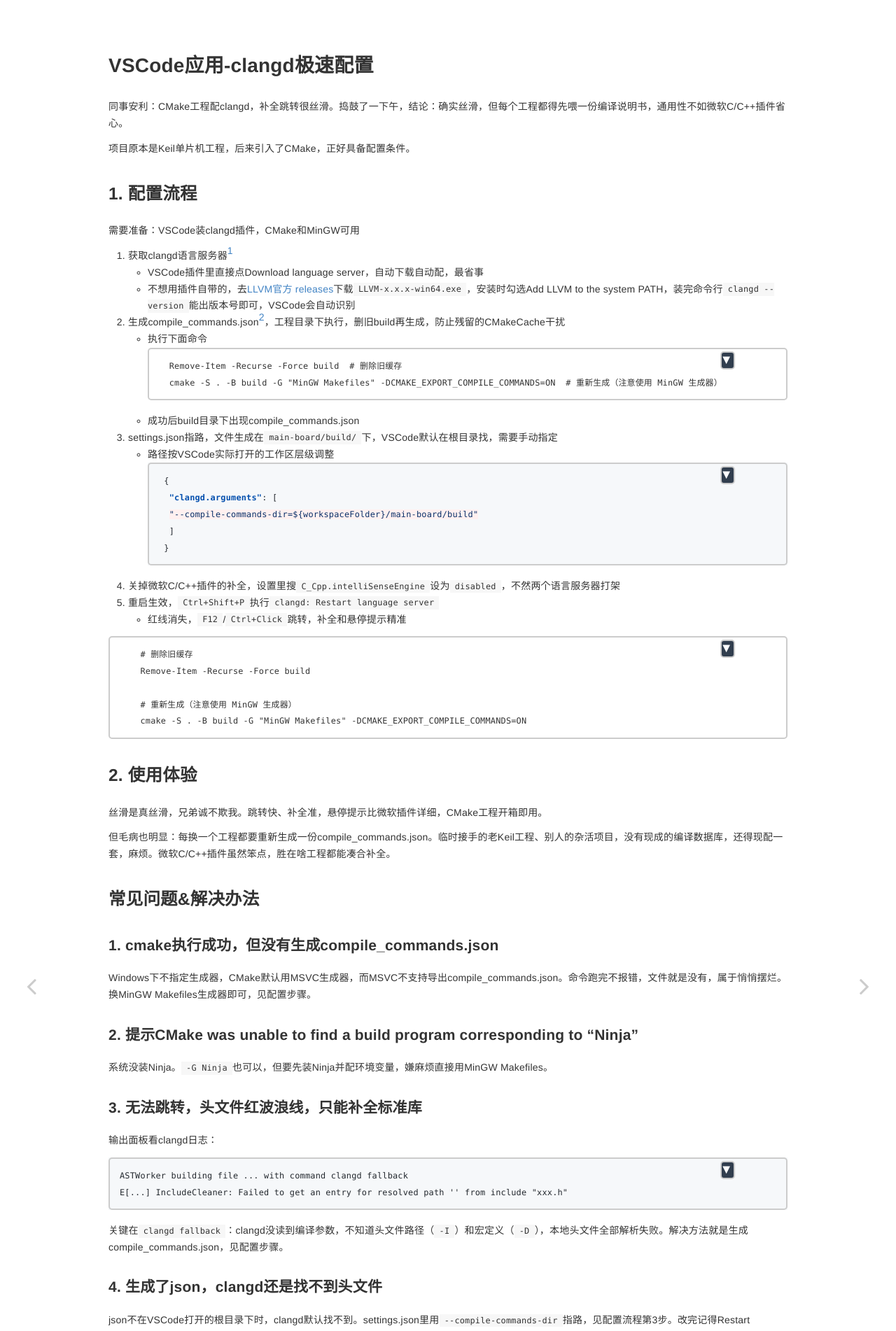
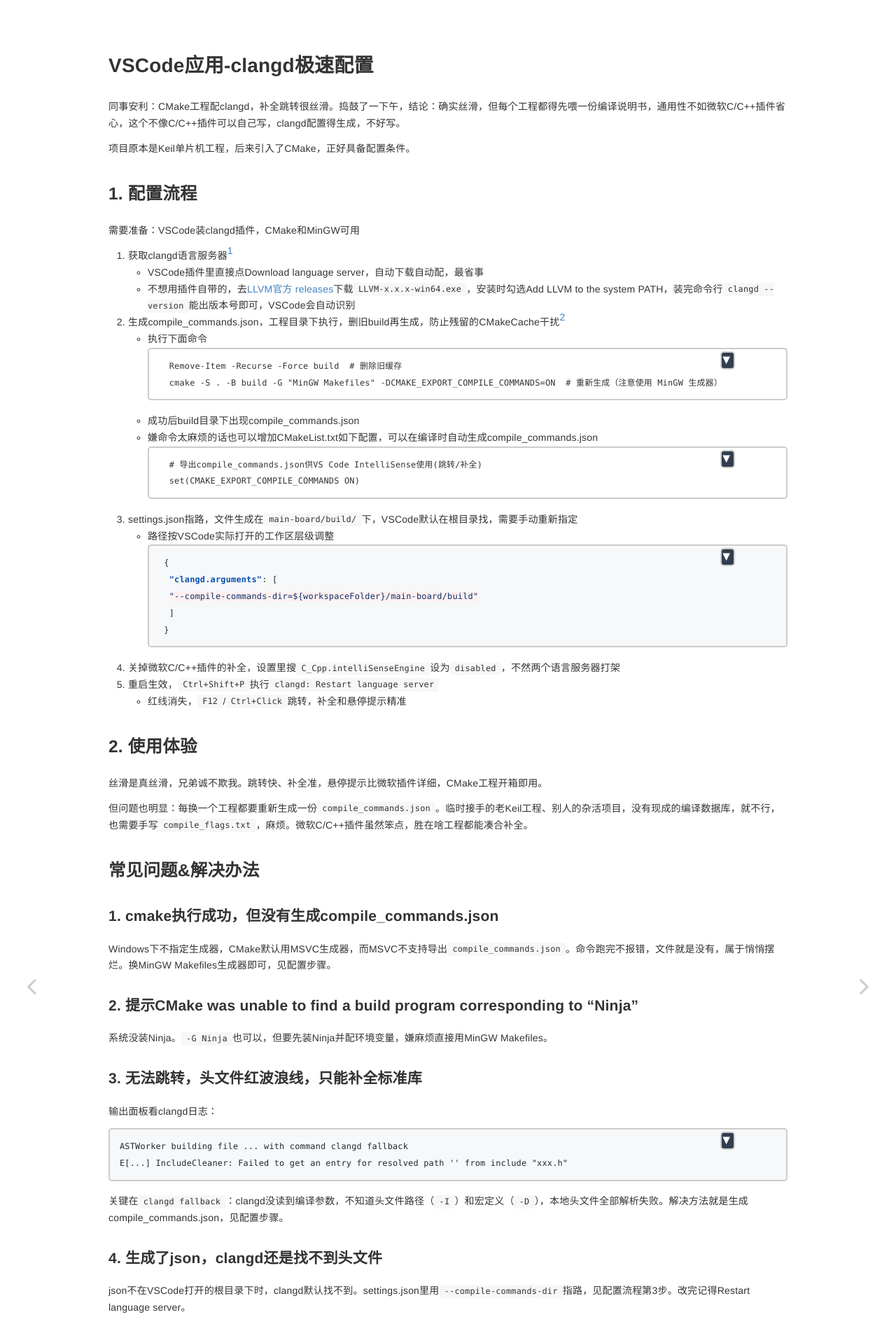
Before and after one commit to YooyoJin/yooyojin.github.io, a Jekyll site: the page built from _posts/2026-11-12-vscode_clangd.md, in a window 1280 px wide. Shown: the top 1902 px of the page at 70% size. Built offline with Jekyll 4.4.1, drawn with Linux system fonts in a browser that asks for light colours; some of the changed text lies outside the part shown.

Commit message:
<feature> 修改clangd文章部分内容错误

````diff
--- a/_posts/2026-11-12-vscode_clangd.md
+++ b/_posts/2026-11-12-vscode_clangd.md
@@ -2,12 +2,12 @@
 title: VSCode应用-clangd极速配置
 author: YooyoJin
 date: 2026-11-12
-last_modified_at: 2026-11-12
+last_modified_at: 2026-11-13
 category: Jekyll
 layout: post
 ---
 
-同事安利：CMake工程配clangd，补全跳转很丝滑。捣鼓了一下午，结论：确实丝滑，但每个工程都得先喂一份编译说明书，通用性不如微软C/C++插件省心。
+同事安利：CMake工程配clangd，补全跳转很丝滑。捣鼓了一下午，结论：确实丝滑，但每个工程都得先喂一份编译说明书，通用性不如微软C/C++插件省心，这个不像C/C++插件可以自己写，clangd配置得生成，不好写。
 
 项目原本是Keil单片机工程，后来引入了CMake，正好具备配置条件。
 
@@ -18,14 +18,19 @@ layout: post
 1. 获取clangd语言服务器[^1]
     - VSCode插件里直接点Download language server，自动下载自动配，最省事
     - 不想用插件自带的，去[LLVM官方 releases](https://github.com/llvm/llvm-project/releases)下载`LLVM-x.x.x-win64.exe`，安装时勾选Add LLVM to the system PATH，装完命令行`clangd --version`能出版本号即可，VSCode会自动识别
-1. 生成compile_commands.json[^2]，工程目录下执行，删旧build再生成，防止残留的CMakeCache干扰
+1. 生成compile_commands.json，工程目录下执行，删旧build再生成，防止残留的CMakeCache干扰[^2]
     - 执行下面命令
     ``` cmd
         Remove-Item -Recurse -Force build  # 删除旧缓存
         cmake -S . -B build -G "MinGW Makefiles" -DCMAKE_EXPORT_COMPILE_COMMANDS=ON  # 重新生成（注意使用 MinGW 生成器）
     ```
     - 成功后build目录下出现compile_commands.json
-1. settings.json指路，文件生成在`main-board/build/`下，VSCode默认在根目录找，需要手动指定
+    - 嫌命令太麻烦的话也可以增加CMakeList.txt如下配置，可以在编译时自动生成compile_commands.json
+    ``` cameklist
+        # 导出compile_commands.json供VS Code IntelliSense使用(跳转/补全)
+        set(CMAKE_EXPORT_COMPILE_COMMANDS ON)
+    ```
+1. settings.json指路，文件生成在`main-board/build/`下，VSCode默认在根目录找，需要手动重新指定
     - 路径按VSCode实际打开的工作区层级调整
     ``` json
     {
@@ -38,25 +43,17 @@ layout: post
 1. 重启生效，`Ctrl+Shift+P`执行`clangd: Restart language server`
     - 红线消失，`F12`/`Ctrl+Click`跳转，补全和悬停提示精准
 
-``` cmd
-    # 删除旧缓存
-    Remove-Item -Recurse -Force build
-
-    # 重新生成（注意使用 MinGW 生成器）
-    cmake -S . -B build -G "MinGW Makefiles" -DCMAKE_EXPORT_COMPILE_COMMANDS=ON
-```
-
 ## 2. 使用体验
 
 丝滑是真丝滑，兄弟诚不欺我。跳转快、补全准，悬停提示比微软插件详细，CMake工程开箱即用。
 
-但毛病也明显：每换一个工程都要重新生成一份compile_commands.json。临时接手的老Keil工程、别人的杂活项目，没有现成的编译数据库，还得现配一套，麻烦。微软C/C++插件虽然笨点，胜在啥工程都能凑合补全。
+但问题也明显：每换一个工程都要重新生成一份`compile_commands.json`。临时接手的老Keil工程、别人的杂活项目，没有现成的编译数据库，就不行，也需要手写`compile_flags.txt`，麻烦。微软C/C++插件虽然笨点，胜在啥工程都能凑合补全。
 
 ## 常见问题&解决办法
 
 ### 1. cmake执行成功，但没有生成compile_commands.json
 
-Windows下不指定生成器，CMake默认用MSVC生成器，而MSVC不支持导出compile_commands.json。命令跑完不报错，文件就是没有，属于悄悄摆烂。换MinGW Makefiles生成器即可，见配置步骤。
+Windows下不指定生成器，CMake默认用MSVC生成器，而MSVC不支持导出`compile_commands.json`。命令跑完不报错，文件就是没有，属于悄悄摆烂。换MinGW Makefiles生成器即可，见配置步骤。
 
 ### 2. 提示CMake was unable to find a build program corresponding to "Ninja"
 
@@ -91,14 +88,11 @@ C:\Users\你的用户名\AppData\Roaming\Code\User\globalStorage\llvm-vs-code-ex
 
 它也不会动系统环境变量，只改VSCode内部的`clangd.path`。设置里搜`clangd.path`，路径指向AppData就是插件自动填的。
 
-已经手动装好clangd的没必要点自动下载，保持现有环境即可，避免版本不一致。
+已经手动装好clangd的没必要点自动下载，保持现有环境即可，注意配置环境变量，避免版本不一致。
 
 ### 7. clangd必须用CMake吗？
 
-不是。clangd只认编译数据库，CMake只是生成手段之一：
-- 纯Keil/IAR：手写`compile_flags.txt`，或用`k2c`转换`.uvprojx`
-- Makefile工程：`bear -- make`拦截编译自动生成
-- 简单单文件：直接手写`compile_flags.txt`
+不是。clangd只认编译数据库，CMake只是生成手段之一，也可以手写`compile_flags.txt`，这里没有实践过！看网上说可以。
 
 ## 参考资料
 
````
